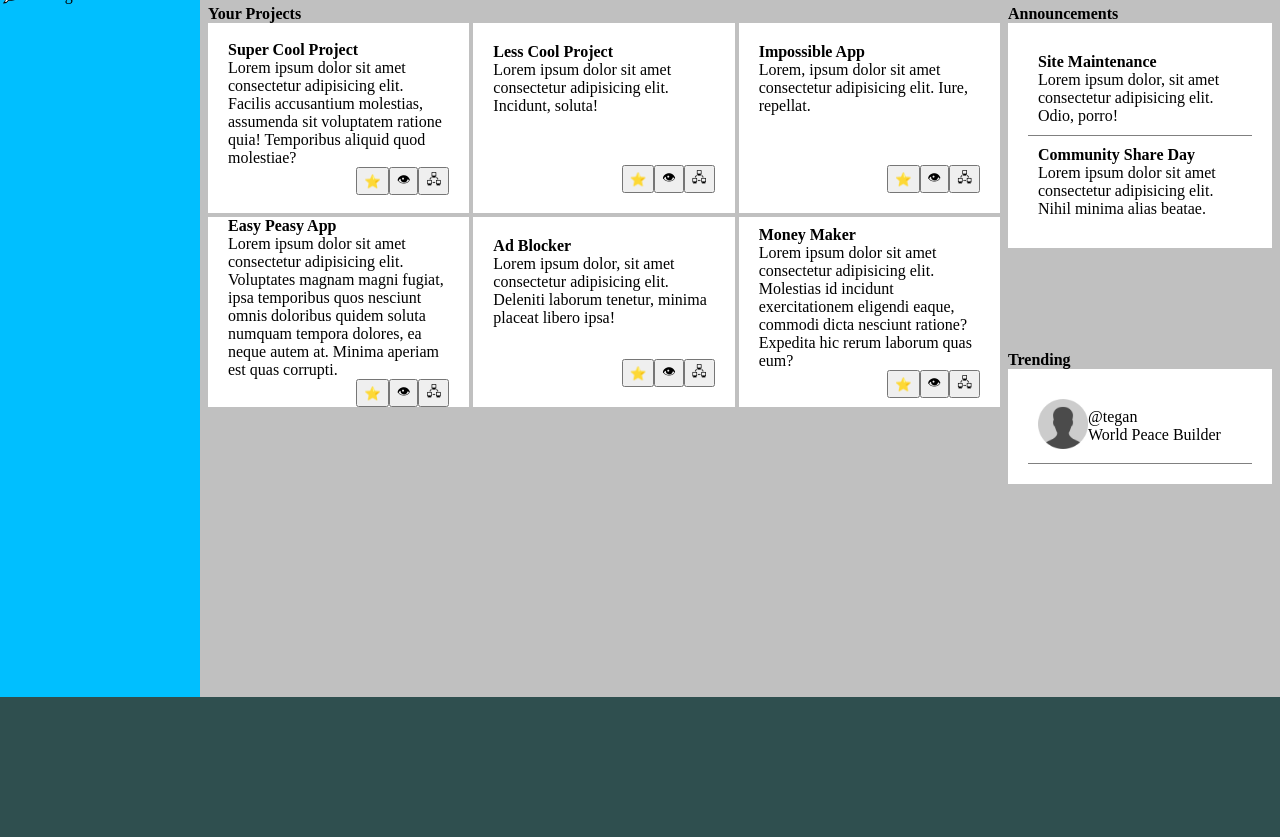
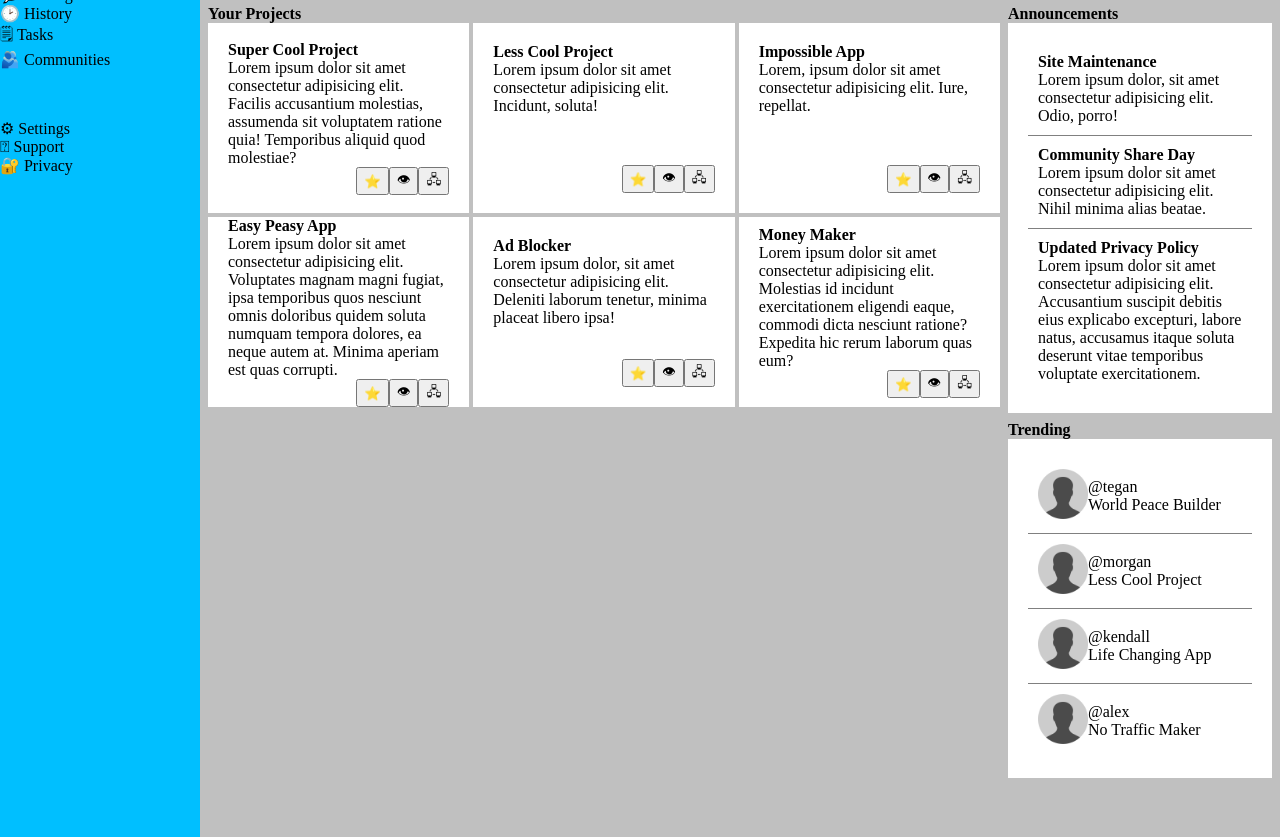
Before and after one commit to natecramer/odin-dashboard, a plain HTML site: page index.html in a window 1280 px wide. Shown: the part 103-940 px from the top of the page. Before the commit the page ends 800 px from the top, so only its background shows below. Drawn offline with Linux system fonts and the light colour scheme.

Commit message:
Add rest of placeholder content

```diff
--- a/index.html
+++ b/index.html
@@ -21,10 +21,20 @@
             Morgan Oakley
         </div>
 
-        <div class="sidebar-content">
-            <div class="sidebar-entry">🏠 Home</div>
-            <div class="sidebar-entry">👤 Profile</div>
-            <div class="sidebar-entry">💬 Messages</div>
+        <div class="sidebar-container">
+            <div class="sidebar-group">
+                <div class="sidebar-entry">🏠 Home</div>
+                <div class="sidebar-entry">👤 Profile</div>
+                <div class="sidebar-entry">💬 Messages</div>
+                <div class="sidebar-entry">🕑 History</div>
+                <div class="sidebar-entry">🗒 Tasks</div>
+                <div class="sidebar-entry">🫂 Communities</div>
+            </div>
+            <div class="sidebar-group">
+                <div class="sidebar-entry">⚙ Settings</div>
+                <div class="sidebar-entry">⍰ Support</div>
+                <div class="sidebar-entry">🔐 Privacy</div>
+            </div>
         </div>
 
         <div class="header-user-greeting">
@@ -126,12 +136,17 @@
                         <div class="announcement-title">Community Share Day</div>
                         <div class="announcement-text">Lorem ipsum dolor sit amet consectetur adipisicing elit. Nihil minima alias beatae.</div>
                     </div>
+                    <div class="announcement-card">
+                        <div class="announcement-title">Updated Privacy Policy</div>
+                        <div class="announcement-text">Lorem ipsum dolor sit amet consectetur adipisicing elit. Accusantium suscipit debitis eius explicabo excepturi, labore natus, accusamus itaque soluta deserunt vitae temporibus voluptate exercitationem.</div>
+                    </div>
                 </div>
             </div>
 
             <div class="trending">
                 <div class="content-title">Trending</div>
                 <div class="trending-cards">
+
                     <div class="trending-card">
                         <div class="trending-profile-img">
                             <img class="profile-pic-sm" src="images/placeholder-profile.png">
@@ -141,6 +156,37 @@
                             <div class="trending-project">World Peace Builder</div>
                         </div>
                     </div>
+
+                    <div class="trending-card">
+                        <div class="trending-profile-img">
+                            <img class="profile-pic-sm" src="images/placeholder-profile.png">
+                        </div>
+                        <div class="trending-right">
+                            <div class="trending-user">@morgan</div>
+                            <div class="trending-project">Less Cool Project</div>
+                        </div>
+                    </div>
+
+                    <div class="trending-card">
+                        <div class="trending-profile-img">
+                            <img class="profile-pic-sm" src="images/placeholder-profile.png">
+                        </div>
+                        <div class="trending-right">
+                            <div class="trending-user">@kendall</div>
+                            <div class="trending-project">Life Changing App</div>
+                        </div>
+                    </div>
+
+                    <div class="trending-card">
+                        <div class="trending-profile-img">
+                            <img class="profile-pic-sm" src="images/placeholder-profile.png">
+                        </div>
+                        <div class="trending-right">
+                            <div class="trending-user">@alex</div>
+                            <div class="trending-project">No Traffic Maker</div>
+                        </div>
+                    </div>
+
                 </div>
             </div>
         </div>
--- a/style.css
+++ b/style.css
@@ -17,13 +17,19 @@ body {
 }
 
 .sidebar-logo,
-.sidebar-content {
+.sidebar-container {
     background-color:deepskyblue;
 }
 
-.sidebar-content {
+.sidebar-container {
     grid-row: 2 / 4;
     grid-column: 1 / 2;
+    display: flex;
+    flex-direction: column;
+}
+
+.sidebar-group {
+    margin-bottom: 50px;
 }
 
 .header-search,
@@ -132,7 +138,8 @@ body {
     padding: 10px;
 }
 
-.announcement-card:last-child {
+.announcement-card:last-child,
+.trending-card:last-child {
     border-bottom: 0;
 }
 
```
